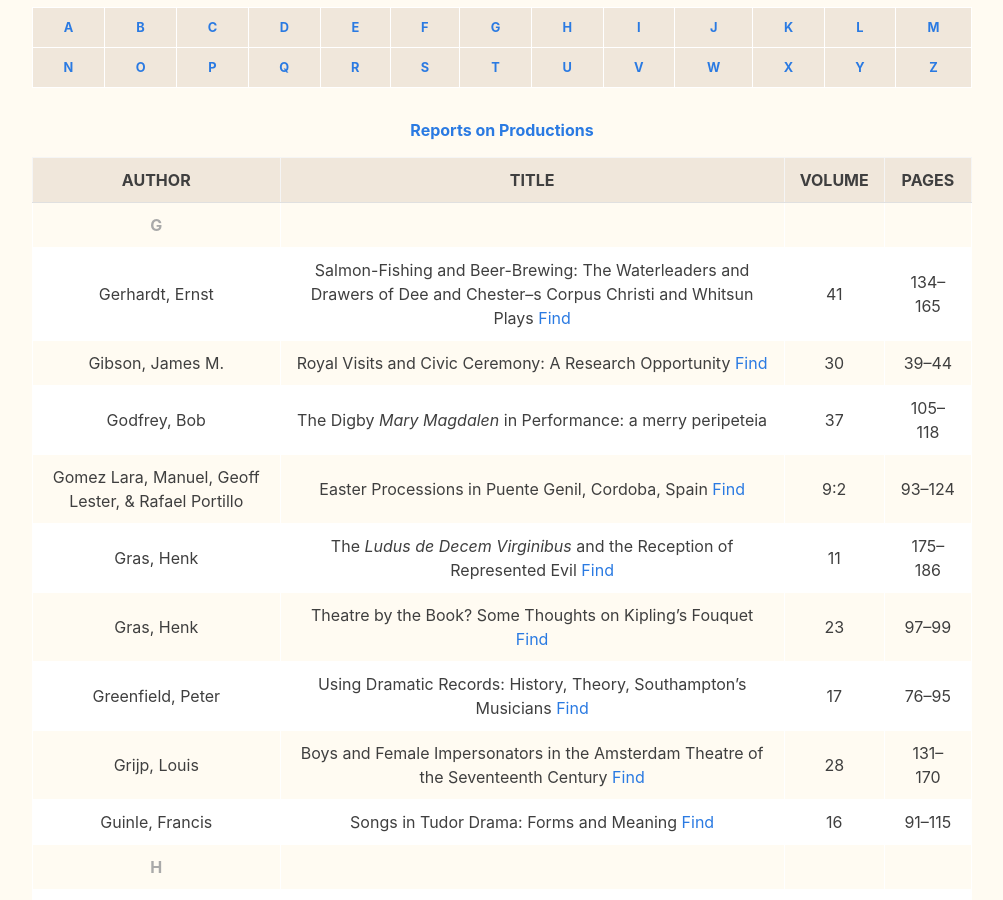
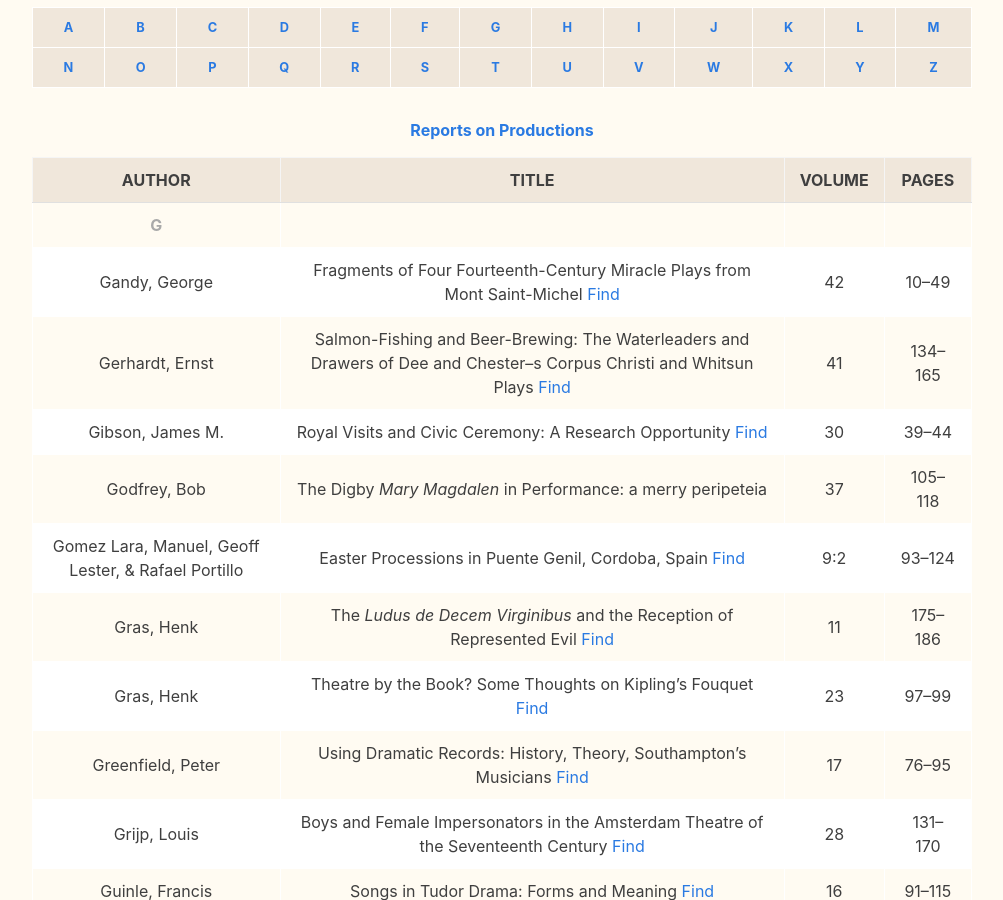
Before and after one commit to MedievalEnglishTheatre/MedievalEnglishTheatre.github.io, a Jekyll site: the page built from src/journal/cumindgj.md, in a window 1280 px wide and 900 px high, scrolled down 497 px. Shown: the whole window, without its empty margins (138-1141 px from the left). Built offline with Jekyll 4.4.1, drawn with Linux system fonts in a browser that asks for light colours.

Commit message:
Update cumindgj.md vol 42

```diff
--- a/src/journal/cumindgj.md
+++ b/src/journal/cumindgj.md
@@ -20,6 +20,7 @@ The later volumes include *summaries* and *PDFs* of one or two pages.
 |AUTHOR|TITLE|VOLUME|PAGES|
 |-------|-------|-------|-------|
 |**<a name="G" id="G" class="alphaCenter">G</a>**||||
+|Gandy, George|Fragments of Four Fourteenth-Century Miracle Plays from Mont Saint-Michel  [Find](vol42.html#Gandy) |42|10–49|
 |Gerhardt, Ernst|Salmon-Fishing and Beer-Brewing: The Waterleaders and Drawers of Dee and Chester–s Corpus Christi and Whitsun Plays  [Find](vol41.html#Gerhardt) |41|134–165|
 |Gibson, James M.|Royal Visits and Civic Ceremony: A Research Opportunity  [Find](vol30.html#Gibson) |30|39–44|
 |Godfrey, Bob|The Digby *Mary Magdalen* in Performance: a merry peripeteia |37|105–118|
```
